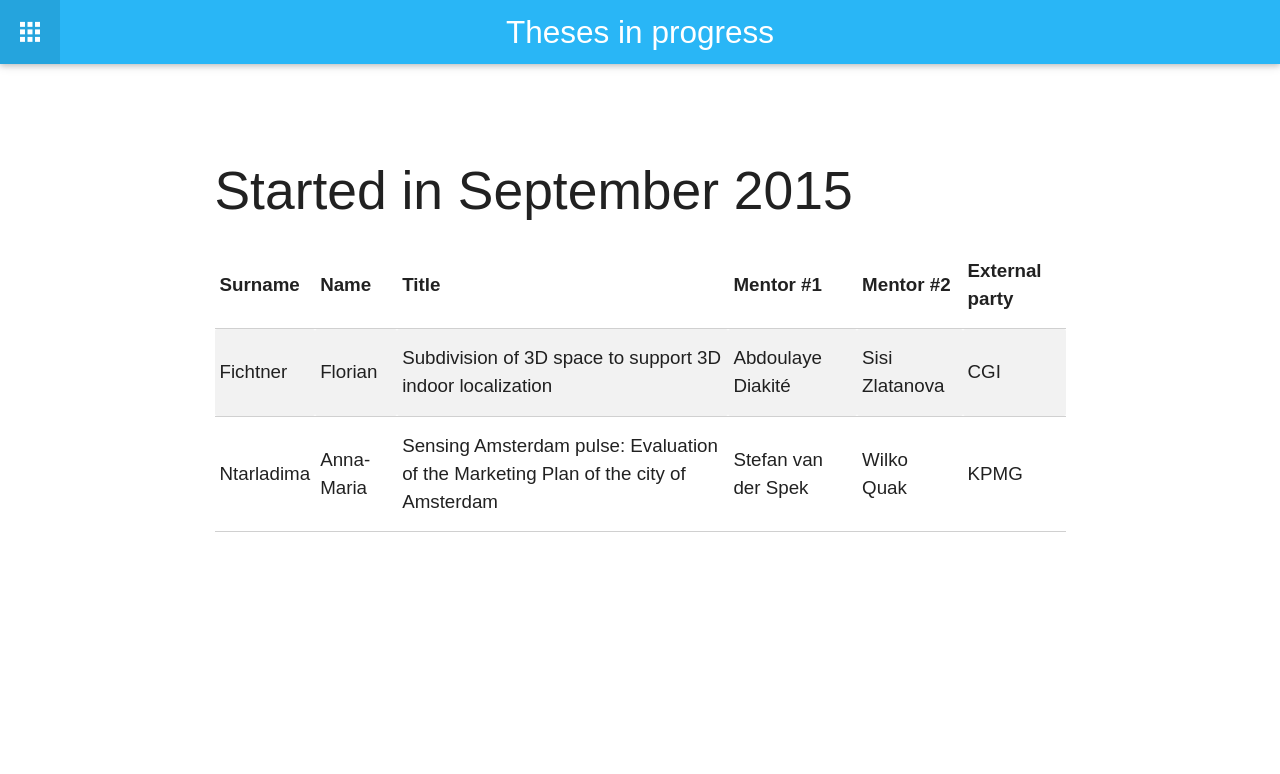
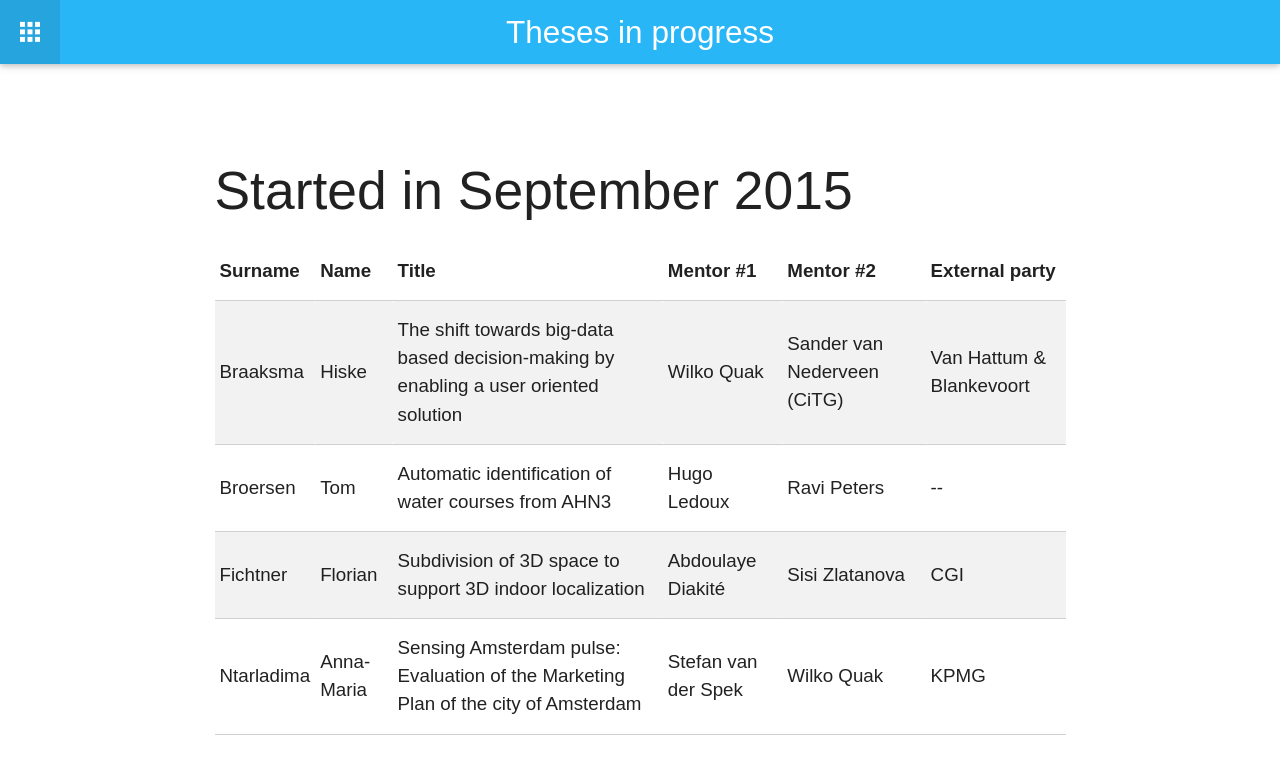
Before and after one commit to tudelft3d/geo2020, a Jekyll site: the page built from inprogress/index.md, in a window 1280 px wide. Shown: the top 774 px of the page. Built offline with Jekyll 4.4.1, drawn with Linux system fonts in a browser that asks for light colours; nearby versions of some CDN libraries.

Commit message:
Hiske + Tom projects

```diff
--- a/_data/students_current.yml
+++ b/_data/students_current.yml
@@ -1,3 +1,30 @@
+
+- surname: Braaksma
+  name: Hiske
+  title: The shift towards big-data based decision-making by enabling a user oriented solution
+  start: 2015/09
+  mentor1: Wilko Quak
+  mentor2: Sander van Nederveen (CiTG)
+  company: "Van Hattum & Blankevoort"
+  objective:
+
+- surname: Broersen
+  name: Tom
+  title: Automatic identification of water courses from AHN3
+  start: 2015/09
+  mentor1: Hugo Ledoux
+  mentor2: Ravi Peters
+  company: "--"
+  objective:
+
+- surname: Ntarladima
+  name: Anna-Maria
+  title: "Sensing Amsterdam pulse: Evaluation of the Marketing Plan of the city of Amsterdam"
+  start: 2015/09
+  mentor1: Stefan van der Spek
+  mentor2: Wilko Quak
+  company: KPMG
+  objective: "n this project big data should be managed which derive from mobile tracking of the visitors and residents and tweets after filtering. this datasets will be used in order to evaluate the Marketing Plan of Amsterdam which was launched 10 years ago."
 
 - surname: Fichtner
   name: Florian
@@ -7,12 +34,3 @@
   mentor2: Sisi Zlatanova
   company: CGI
   objective: "Research about how to subdivide a 3D and semantically enriched static model to map a 3D coordinate acquired from Quuppa tags to an object."
-
-- surname: Ntarladima
-  name: Anna-Maria
-  title: "Sensing Amsterdam pulse: Evaluation of the Marketing Plan of the city of Amsterdam"
-  start: 2015/09
-  mentor1: Stefan van der Spek
-  mentor2: Wilko Quak
-  company: KPMG
-  objective: "n this project big data should be managed which derive from mobile tracking of the visitors and residents and tweets after filtering. this datasets will be used in order to evaluate the Marketing Plan of Amsterdam which was launched 10 years ago."
```
